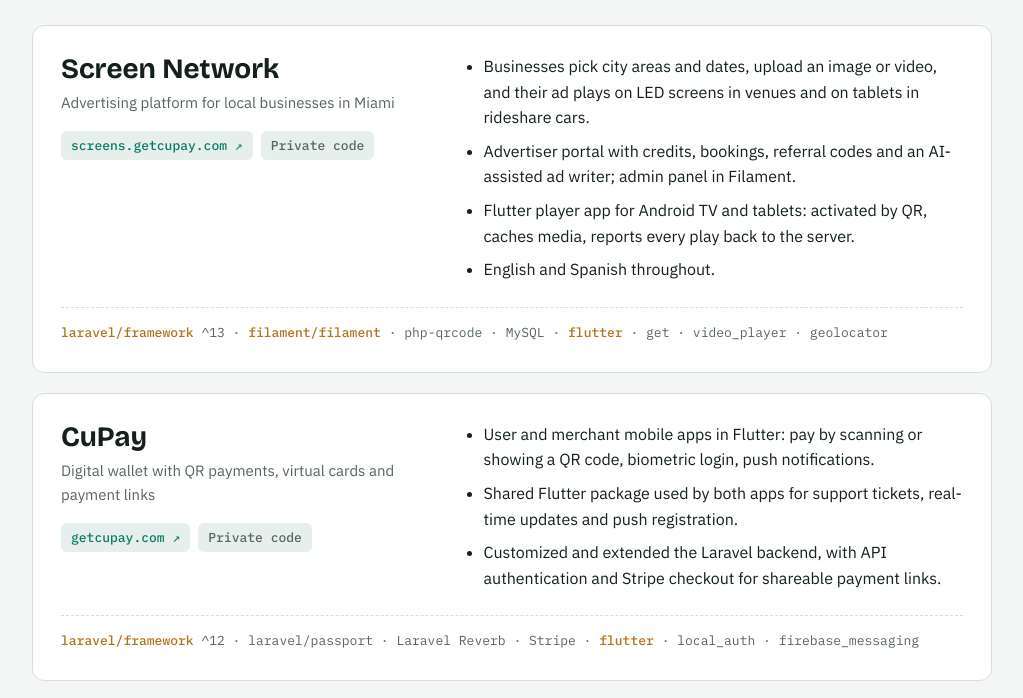
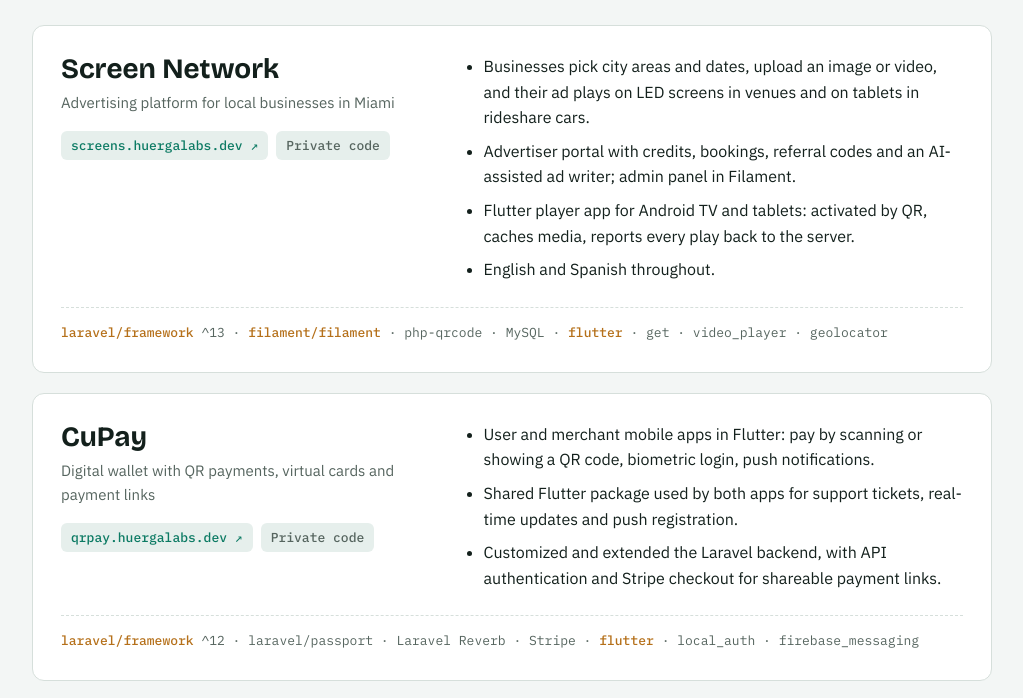
Before and after one commit to Rhuerga-dev/Rhuerga-dev.github.io, a plain HTML site: page index.html in a window 1280 px wide. Shown: the part 664-1362 px from the top of the page, without its empty margins (128-1151 px from the left). Drawn offline with nearby package versions, Linux system fonts and the light colour scheme.

Commit message:
Move to huergalabs.dev

```diff
--- a/index.html
+++ b/index.html
@@ -142,7 +142,7 @@ footer{font:400 13px/1.5 var(--mono);color:var(--muted)}
           <h3>Screen Network</h3>
           <p class="kind" data-i18n="t7">Advertising platform for local businesses in Miami</p>
           <div class="links">
-            <a class="tag" href="https://screens.getcupay.com" target="_blank" rel="noopener">screens.getcupay.com ↗</a>
+            <a class="tag" href="https://screens.huergalabs.dev" target="_blank" rel="noopener">screens.huergalabs.dev ↗</a>
             <span class="tag lock" data-i18n="t8">Private code</span>
           </div>
         </div>
@@ -160,7 +160,7 @@ footer{font:400 13px/1.5 var(--mono);color:var(--muted)}
           <h3>CuPay</h3>
           <p class="kind" data-i18n="t13">Digital wallet with QR payments, virtual cards and payment links</p>
           <div class="links">
-            <a class="tag" href="https://getcupay.com" target="_blank" rel="noopener">getcupay.com ↗</a>
+            <a class="tag" href="https://qrpay.huergalabs.dev" target="_blank" rel="noopener">qrpay.huergalabs.dev ↗</a>
             <span class="tag lock" data-i18n="t8">Private code</span>
           </div>
         </div>
```
